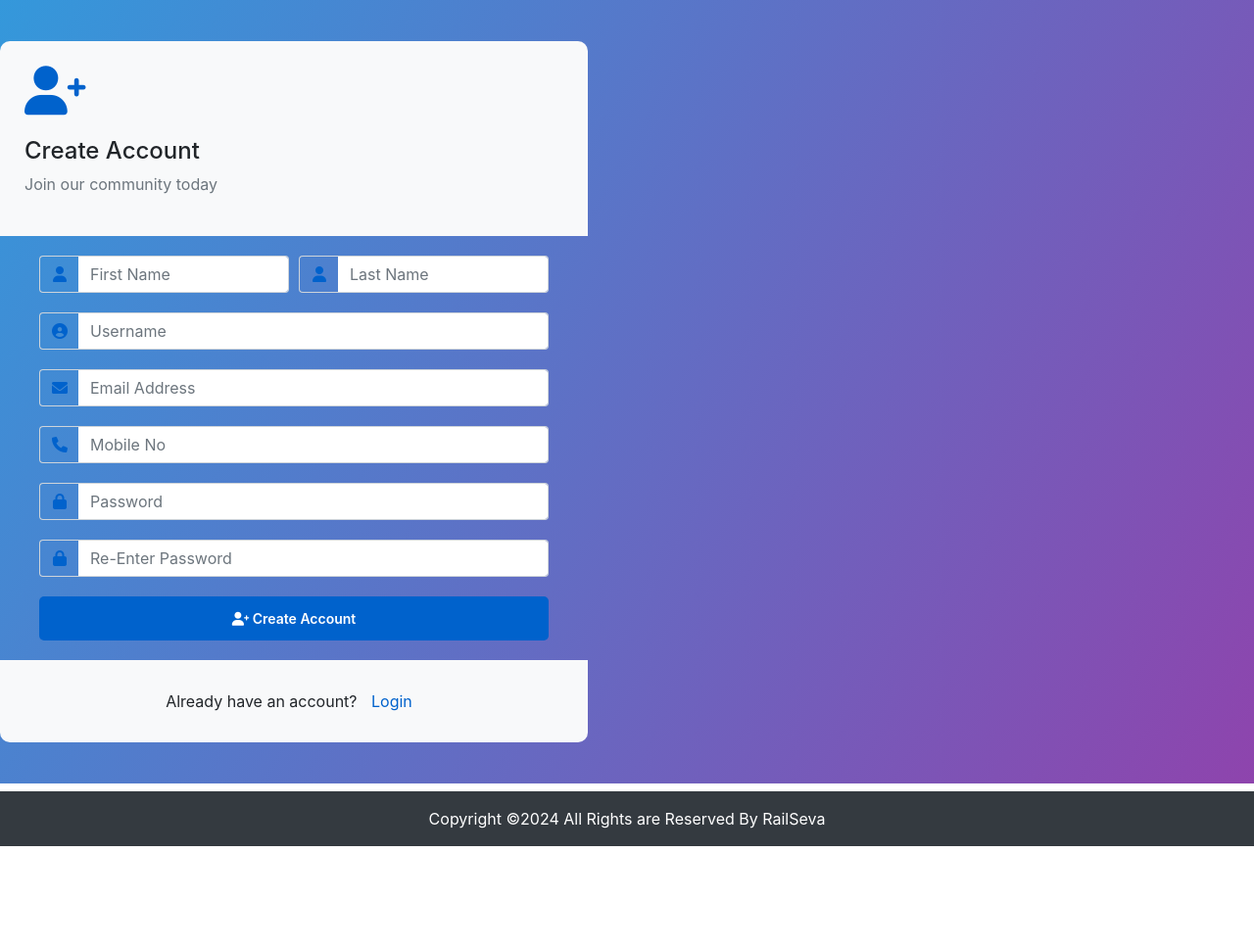
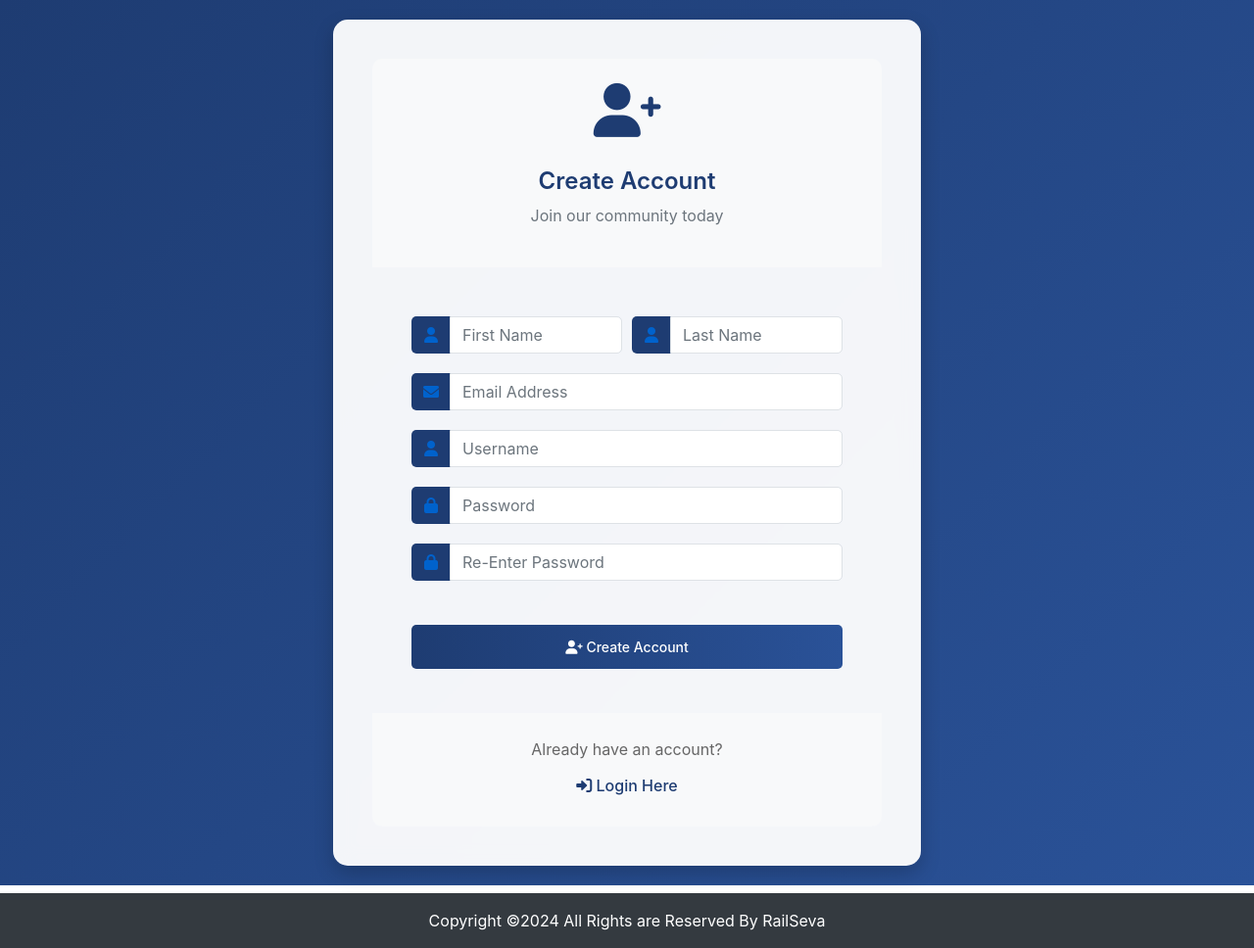
Before and after one commit to keenutelheiba/Swift, a Django app: template templates/signup.html in a window 1280 px wide. Shown: the part 56-1024 px from the top of the page at 98% size. Before the commit the page ends 920 px from the top, so only its background shows below. Run offline with Django 3.2, Linux system fonts and the light colour scheme; the template is opened without the code that fills it, so the values that code supplies are empty; some libraries are stand-ins or nearby versions.

Commit message:
Updated Login and Sign up Page

```diff
--- a/templates/signup.html
+++ b/templates/signup.html
@@ -5,13 +5,13 @@
 {% endblock title %}
 
 {% block content %}
-<div class="signup-container">
-    <div class="wrapper fadeInDown">
+<div class="signup-container" style="background: linear-gradient(135deg, #1e3c72 0%, #2a5298 100%); min-height: 100vh; display: flex; align-items: center; justify-content: center;">
+    <div class="wrapper fadeInDown" style="background: rgba(255, 255, 255, 0.95); padding: 40px; border-radius: 15px; box-shadow: 0 8px 20px rgba(0,0,0,0.2); backdrop-filter: blur(10px); width: 100%; max-width: 600px;">
         <div id="formContent">
             <!-- Icon and Title -->
-            <div class="fadeIn first signup-header">
-                <i class="fas fa-user-plus signup-icon"></i>
-                <h4 class="mt-2">Create Account</h4>
+            <div class="fadeIn first signup-header" style="margin-bottom: 30px; text-align: center;">
+                <i class="fas fa-user-plus signup-icon" style="font-size: 55px; color: #1e3c72;"></i>
+                <h4 class="mt-3" style="color: #1e3c72; font-weight: 600;">Create Account</h4>
                 <p class="text-muted">Join our community today</p>
             </div>
 
@@ -32,19 +32,25 @@
                     <div class="form-group col-md-6">
                         <div class="input-group">
                             <div class="input-group-prepend">
-                                <span class="input-group-text"><i class="fas fa-user"></i></span>
+                                <span class="input-group-text" style="background: #1e3c72; color: #fff;">
+                                    <i class="fas fa-user"></i>
+                                </span>
                             </div>
                             <input type="text" id="first_name" class="fadeIn second form-control"
-                                   name="first_name" placeholder="First Name" required>
+                                   name="first_name" placeholder="First Name" required
+                                   style="border-radius: 0 5px 5px 0; border: 1px solid #dee2e6;">
                         </div>
                     </div>
                     <div class="form-group col-md-6">
                         <div class="input-group">
                             <div class="input-group-prepend">
-                                <span class="input-group-text"><i class="fas fa-user"></i></span>
+                                <span class="input-group-text" style="background: #1e3c72; color: #fff;">
+                                    <i class="fas fa-user"></i>
+                                </span>
                             </div>
                             <input type="text" id="last_name" class="fadeIn second form-control"
-                                   name="last_name" placeholder="Last Name" required>
+                                   name="last_name" placeholder="Last Name" required
+                                   style="border-radius: 0 5px 5px 0; border: 1px solid #dee2e6;">
                         </div>
                     </div>
                 </div>
@@ -52,62 +58,117 @@
                 <div class="form-group">
                     <div class="input-group">
                         <div class="input-group-prepend">
-                            <span class="input-group-text"><i class="fas fa-user-circle"></i></span>
+                            <span class="input-group-text" style="background: #1e3c72; color: #fff;">
+                                <i class="fas fa-envelope"></i>
+                            </span>
                         </div>
-                        <input type="text" id="username" class="fadeIn second form-control"
-                               name="username" placeholder="Username" required>
+                        <input type="email" id="email" class="fadeIn second form-control"
+                               name="email" placeholder="Email Address" required
+                               style="border-radius: 0 5px 5px 0; border: 1px solid #dee2e6;">
                     </div>
                 </div>
 
                 <div class="form-group">
                     <div class="input-group">
                         <div class="input-group-prepend">
-                            <span class="input-group-text"><i class="fas fa-envelope"></i></span>
+                            <span class="input-group-text" style="background: #1e3c72; color: #fff;">
+                                <i class="fas fa-user"></i>
+                            </span>
                         </div>
-                        <input type="email" id="email" class="fadeIn second form-control"
-                               name="email" placeholder="Email Address" required>
+                        <input type="text" id="username" class="fadeIn second form-control"
+                               name="username" placeholder="Username" required
+                               style="border-radius: 0 5px 5px 0; border: 1px solid #dee2e6;">
                     </div>
                 </div>
 
                 <div class="form-group">
                     <div class="input-group">
                         <div class="input-group-prepend">
-                            <span class="input-group-text"><i class="fas fa-phone"></i></span>
+                            <span class="input-group-text" style="background: #1e3c72; color: #fff;">
+                                <i class="fas fa-lock"></i>
+                            </span>
                         </div>
-                        <input type="text" id="phone" class="fadeIn second form-control"
-                               name="phone" placeholder="Mobile No" required>
+                        <input type="password" id="password1" class="fadeIn third form-control"
+                               name="password1" placeholder="Password" required
+                               style="border-radius: 0 5px 5px 0; border: 1px solid #dee2e6;">
                     </div>
                 </div>
 
                 <div class="form-group">
                     <div class="input-group">
                         <div class="input-group-prepend">
-                            <span class="input-group-text"><i class="fas fa-lock"></i></span>
+                            <span class="input-group-text" style="background: #1e3c72; color: #fff;">
+                                <i class="fas fa-lock"></i>
+                            </span>
                         </div>
-                        <input type="password" id="password1" class="fadeIn third form-control"
-                               name="password1" placeholder="Password" required>
+                        <input type="password" id="password2" class="fadeIn third form-control"
+                               name="password2" placeholder="Re-Enter Password" required
+                               style="border-radius: 0 5px 5px 0; border: 1px solid #dee2e6;">
                     </div>
                 </div>
 
-                <div class="form-group">
-                    <div class="input-group">
-                        <div class="input-group-prepend">
-                            <span class="input-group-text"><i class="fas fa-lock"></i></span>
-                        </div>
-                        <input type="password" id="password2" class="fadeIn third form-control"
-                               name="password2" placeholder="Re-Enter Password" required>
-                    </div>
-                </div>
-
-                <button type="submit" class="fadeIn fourth btn btn-primary btn-block">
+                <button type="submit" class="fadeIn fourth btn btn-primary btn-block"
+                        style="background: linear-gradient(to right, #1e3c72, #2a5298); border: none; border-radius: 5px; padding: 12px; font-weight: 500; margin-top: 25px; transition: all 0.3s ease;">
                     <i class="fas fa-user-plus"></i> Create Account
                 </button>
             </form>
 
-            <div id="formFooter">
-                Already have an account? <a class="underlineHover" href="{% url 'login' %}">Login</a>
+            <div id="formFooter" style="margin-top: 25px; text-align: center;">
+                <p class="mb-2" style="color: #666;">Already have an account?</p>
+                <a class="underlineHover" href="{% url 'login' %}"
+                   style="color: #1e3c72; text-decoration: none; font-weight: 500; transition: all 0.3s ease;">
+                    <i class="fas fa-sign-in-alt"></i> Login Here
+                </a>
             </div>
         </div>
     </div>
 </div>
+
+<style>
+    .input-group-text {
+        border: none;
+        border-radius: 5px 0 0 5px;
+    }
+
+    .form-control:focus {
+        border-color: #1e3c72;
+        box-shadow: 0 0 0 0.2rem rgba(30, 60, 114, 0.25);
+    }
+
+    .fadeIn {
+        animation: fadeIn ease-in 0.5s;
+    }
+
+    @keyframes fadeIn {
+        0% { opacity: 0; transform: translateY(10px); }
+        100% { opacity: 1; transform: translateY(0); }
+    }
+
+    .underlineHover:hover {
+        color: #2a5298 !important;
+        text-decoration: underline !important;
+    }
+
+    .btn-primary:hover {
+        background: linear-gradient(to right, #2a5298, #1e3c72) !important;
+        transform: translateY(-2px);
+        box-shadow: 0 5px 15px rgba(30, 60, 114, 0.3);
+    }
+
+    .form-control {
+        transition: all 0.3s ease;
+    }
+
+    .form-control:focus {
+        transform: translateY(-1px);
+    }
+
+    .signup-icon {
+        transition: all 0.3s ease;
+    }
+
+    .signup-icon:hover {
+        transform: scale(1.1);
+    }
+</style>
 {% endblock content %}
```
Also changed, not shown: templates/login.html (+65 -13 lines), db.sqlite3, static/images/pxfuel.jpg (added), 5 other files.
